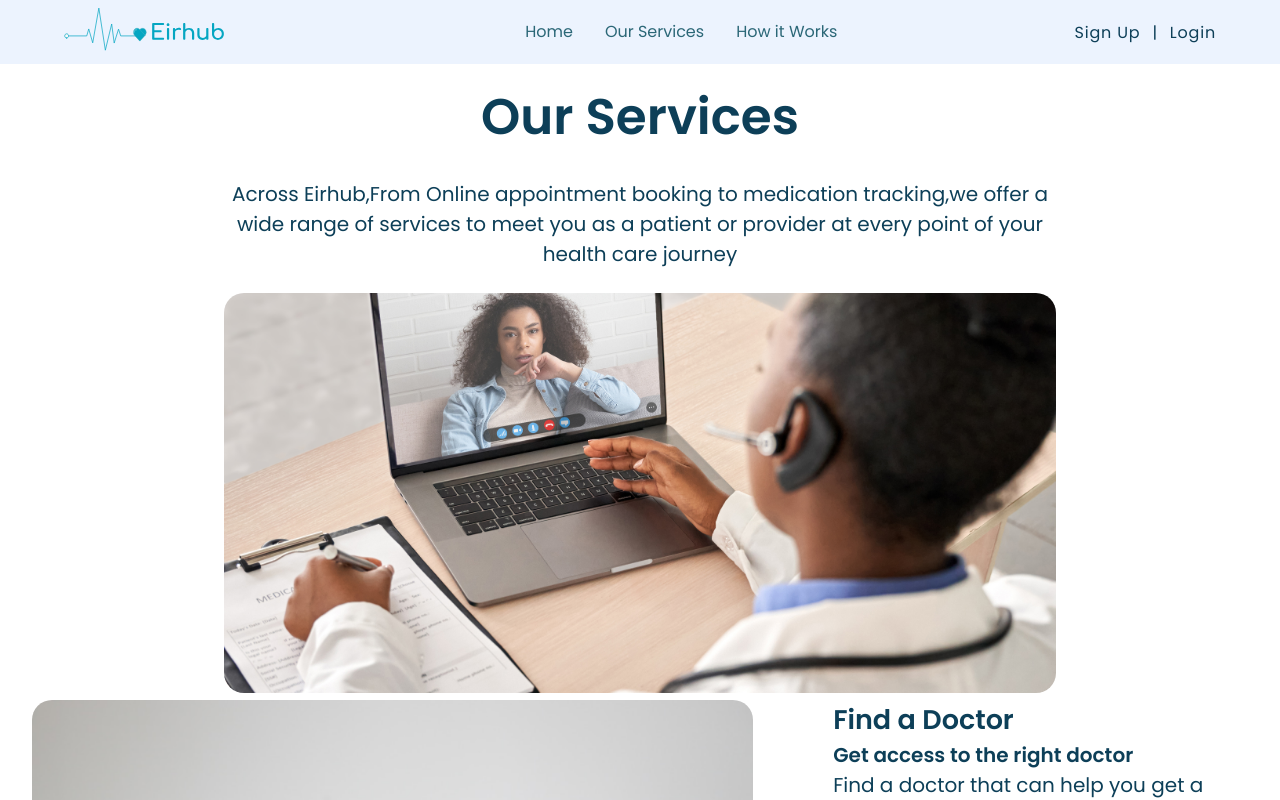
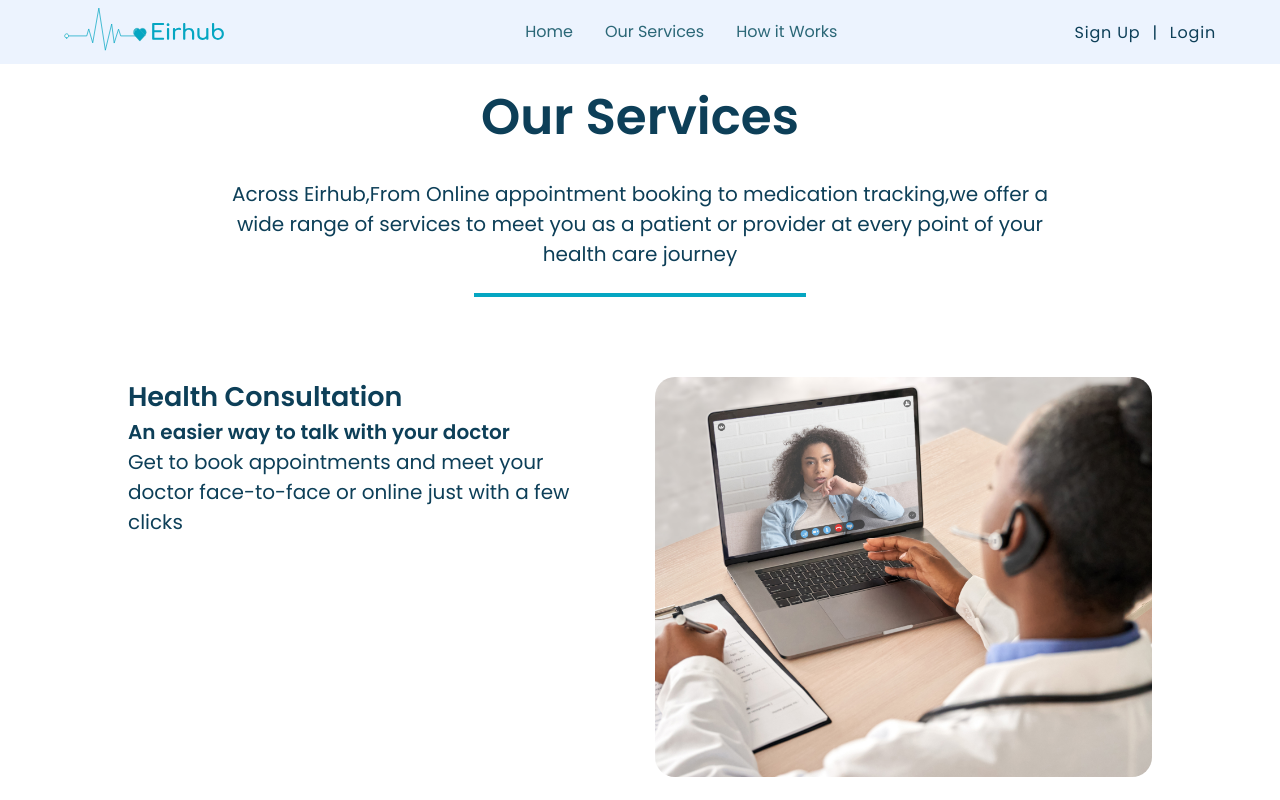
Before and after one commit to Silicon-Valley00/eirhub-frontend, a React (Create React App) app in the folder client/: page /our-services in a window 1280 px wide. Shown: the top 800 px of the page. Built offline with nearby package versions, Linux system fonts and the light colour scheme.

Commit message:
fix bugs

```diff
--- a/client/src/Pages/Landing page/ServicesPage/index.js
+++ b/client/src/Pages/Landing page/ServicesPage/index.js
@@ -15,7 +15,6 @@ const ServicesPage = () => {
    const [modalSignupDoctor, setModalSignupDoctor] = useState(false);
    const [modalLogin, setModalLogin] = useState(false);
    const [modalLoginDoctor, setModalLoginDoctor] = useState(false);
-
 
    // Function opens the patients' signup form modal
    function handleModalSignup() {
@@ -60,7 +59,14 @@ const ServicesPage = () => {
       <>
          <div
             id={styles.blur}
-            className={modalLogin || modalSignup || modalLoginDoctor ||modalSignupDoctor ? styles.active : ''}
+            className={
+               modalLogin ||
+               modalSignup ||
+               modalLoginDoctor ||
+               modalSignupDoctor
+                  ? styles.active
+                  : ''
+            }
             handleModalsClose={handleModalsClose}
          >
             <Navbar
@@ -79,6 +85,25 @@ const ServicesPage = () => {
                         medication tracking,we offer a wide range of services to
                         meet you as a patient or provider at every point of your
                         health care journey
+                     </p>
+                  </div>
+                  <div className={style.h_line}></div>
+               </div>
+
+               {/* body section with images */}
+               <section className={style.lower_section}>
+                  {/* first container */}
+                  <div className={style.container}>
+                     <div className={style.with_text}>
+                        <p className={style.with_text_title}>
+                           Health Consultation
+                        </p>
+                        <p className={style.with_text_desc}>
+                           An easier way to talk with your doctor
+                        </p>
+                        <p className={style.with_text_content}>
+                           Get to book appointments and meet your doctor
+                           face-to-face or online just with a few clicks
                         </p>
                      </div>
                      <div data-aos="fade-in" className={style.of_image}>
@@ -101,11 +126,12 @@ const ServicesPage = () => {
                            Get access to the right doctor
                         </p>
                         <p className={style.with_text_content}>
-                        Find a doctor that can help you get a solution to your
-                        health problems
+                           Find a doctor that can help you get a solution to
+                           your health problems
                         </p>
                      </div>
                   </div>
+
                   {/* third container */}
                   <div className={style.container}>
                      <div
@@ -118,14 +144,15 @@ const ServicesPage = () => {
                            Manage your prescriptions more effectively
                         </p>
                         <p className={style.with_text_content}>
-                        Keep track of your various prescriptions and get alerts
-                        on when to refill
+                           Keep track of your various prescriptions and get
+                           alerts on when to refill
                         </p>
                      </div>
                      <div data-aos="fade-in" className={style.of_image}>
                         <img src={pic3} alt="" className={style.of__image} />
                      </div>
                   </div>
+
                   {/* fourth container */}
                   <div className={style.container}>
                      <div data-aos="fade-in" className={style.of_image}>
@@ -141,11 +168,12 @@ const ServicesPage = () => {
                            Get access to verified tips for a healthy living
                         </p>
                         <p className={style.with_text_content}>
-                        Find a doctor that can help you get a solution to your
-                        health problems
+                           Find a doctor that can help you get a solution to
+                           your health problems
                         </p>
                      </div>
                   </div>
+               </section>
             </main>
             <Footer />
          </div>
```
Lines whose indentation alone changed are shown as unchanged.
